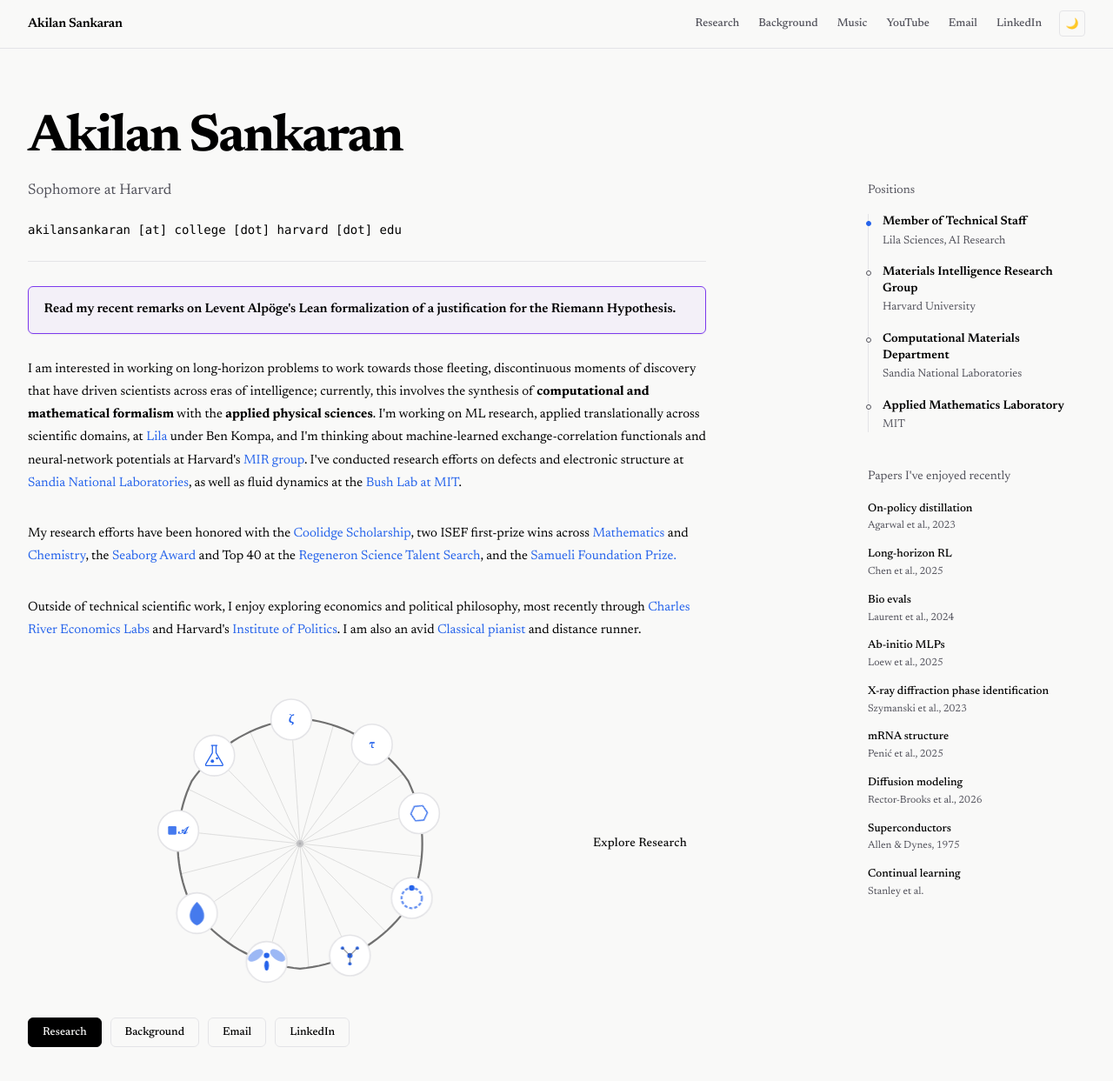
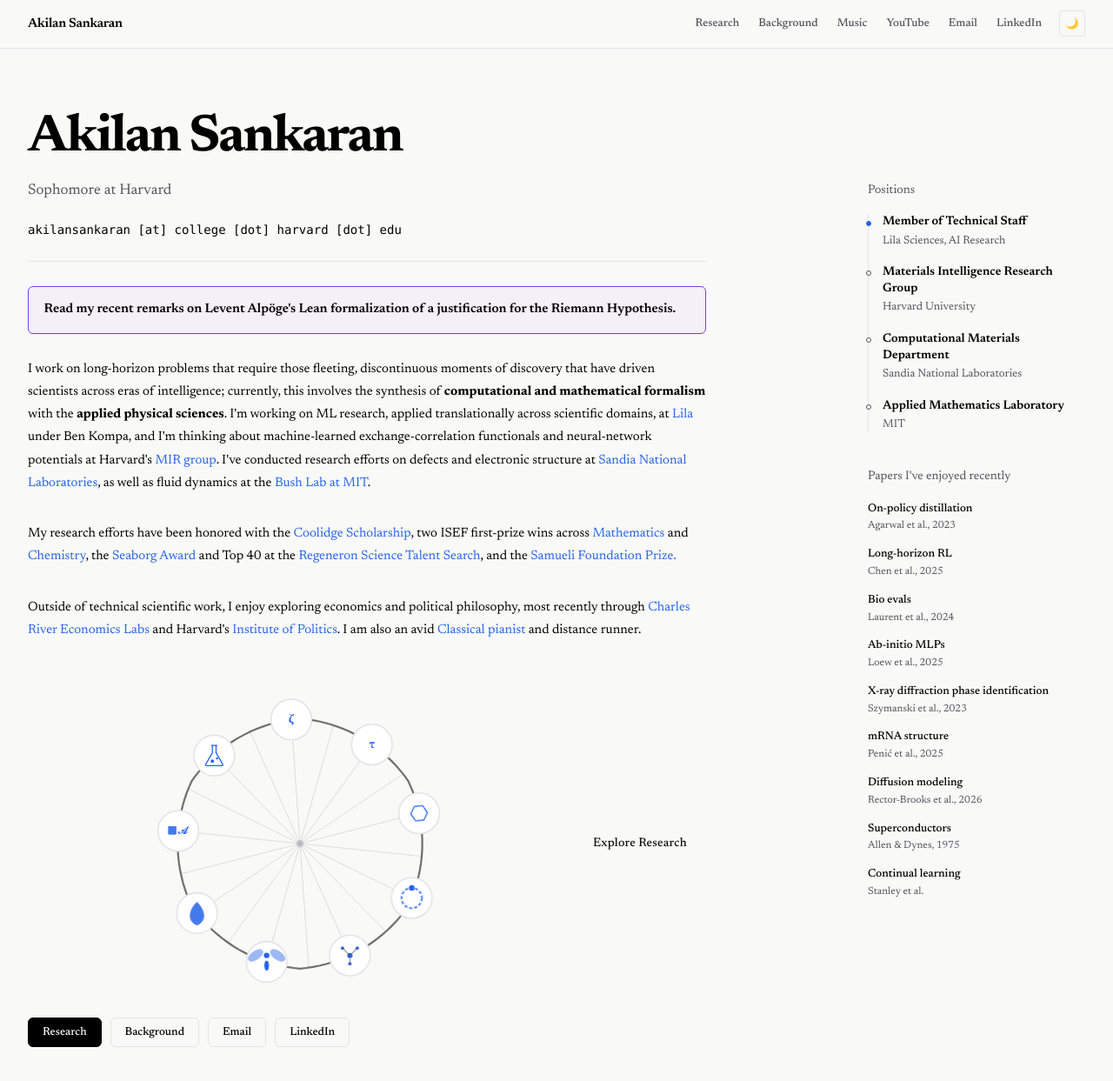
Before and after one commit to akilansankaran/akilansankaran.github.io, a Jekyll site: the page built from index.md, in a window 1280 px wide and 1340 px high. Shown: the top 1243 px of the window at 87% size. Built offline with Jekyll 4.4.1, drawn with Linux system fonts in a browser that asks for light colours; some web fonts are replaced.

Commit message:
Tighten the opening sentence

```diff
--- a/index.md
+++ b/index.md
@@ -16,7 +16,7 @@ title: Home
 
   <a href="/rh-viz/" class="announce-banner">Read my recent remarks on Levent Alpöge's Lean formalization of a justification for the Riemann Hypothesis.</a>
 
-  <p class="hero-bio">I am interested in working on long-horizon problems to work towards those fleeting, discontinuous moments of discovery that have driven scientists across eras of intelligence; currently, this involves the synthesis of <b>computational and mathematical formalism</b> with the <b>applied physical sciences</b>. I'm working on ML research, applied translationally across scientific domains, at <a href="/lila">Lila</a> under Ben Kompa, and I'm thinking about machine-learned exchange-correlation functionals and neural-network potentials at Harvard's <a href="https://mir.g.harvard.edu/">MIR group</a>. I've conducted research efforts on defects and electronic structure at <a href="https://www.sandia.gov/">Sandia National Laboratories</a>, as well as fluid dynamics at the <a href="https://thales.mit.edu/bush/">Bush Lab at MIT</a>.</p>
+  <p class="hero-bio">I work on long-horizon problems that require those fleeting, discontinuous moments of discovery that have driven scientists across eras of intelligence; currently, this involves the synthesis of <b>computational and mathematical formalism</b> with the <b>applied physical sciences</b>. I'm working on ML research, applied translationally across scientific domains, at <a href="/lila">Lila</a> under Ben Kompa, and I'm thinking about machine-learned exchange-correlation functionals and neural-network potentials at Harvard's <a href="https://mir.g.harvard.edu/">MIR group</a>. I've conducted research efforts on defects and electronic structure at <a href="https://www.sandia.gov/">Sandia National Laboratories</a>, as well as fluid dynamics at the <a href="https://thales.mit.edu/bush/">Bush Lab at MIT</a>.</p>
 
 <p class="hero-bio">My research efforts have been honored with the <a href="https://coolidgescholars.org">Coolidge Scholarship</a>, two ISEF first-prize wins across <a href="https://www.societyforscience.org/press-release/2022-regeneron-isef-top-winners/">Mathematics</a> and <a href="https://www.societyforscience.org/press-release/high-schoolers-win-more-than-9-million-at-regeneron-isef-2024/">Chemistry</a>, the <a href="https://www.youtube.com/watch?v=7TOmsbAYwbQ&t=4472s">Seaborg Award</a> and Top 40 at the <a href="https://www.societyforscience.org/regeneron-sts/2025-student-finalists/akilan-sankaran/">Regeneron Science Talent Search</a>, and the <a href="https://www.societyforscience.org/blog/five-questions-with-akilan-sankaran-winner-of-the-25000-samueli-foundation-prize/">Samueli Foundation Prize.</a> </p>
 
```
